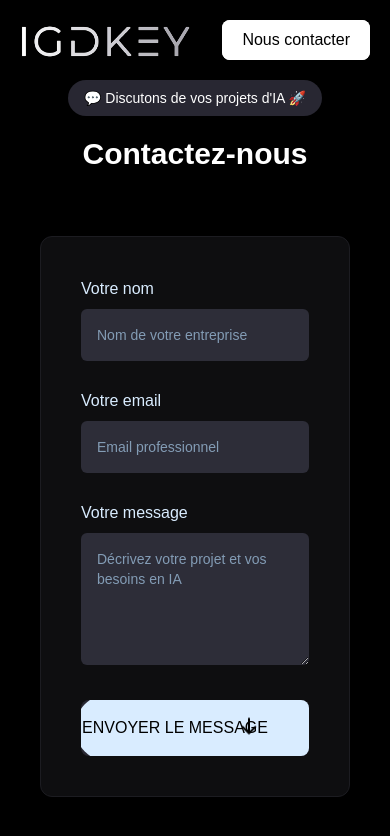
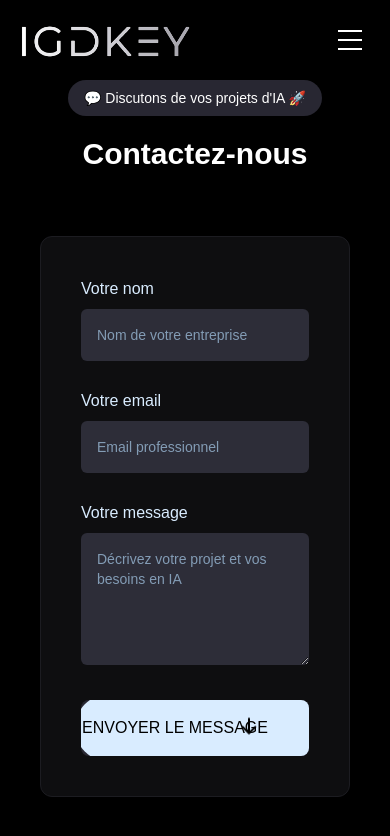
Before and after one commit to JunyiLi0/IGDKEY-website, a React (Vite) app: page /contact in a window 390 px wide. Shown: the top 836 px of the page. Built offline with nearby package versions, Linux system fonts and the light colour scheme; a web font is replaced by a local one.

Commit message:
Menu déroulant pour la version mobile

```diff
--- a/src/components/NavBar.jsx
+++ b/src/components/NavBar.jsx
@@ -6,6 +6,8 @@ import { navLinks } from "../constants";
 const NavBar = () => {
   // track if the user has scrolled down the page
   const [scrolled, setScrolled] = useState(false);
+  // track if the mobile menu is open
+  const [isMenuOpen, setIsMenuOpen] = useState(false);
   const location = useLocation();
 
   useEffect(() => {
@@ -31,6 +33,14 @@ const NavBar = () => {
     }
   };
 
+  const toggleMenu = () => {
+    setIsMenuOpen(!isMenuOpen);
+  };
+
+  const closeMenu = () => {
+    setIsMenuOpen(false);
+  };
+
   return (
     <header className={`navbar ${scrolled ? "scrolled" : "not-scrolled"}`}>
       <div className="inner">
@@ -41,6 +51,19 @@ const NavBar = () => {
             style={{ height: 40, width: 'auto', display: 'inline-block', verticalAlign: 'middle' }}
           />
         </Link>
+
+        {/* Hamburger menu button - visible only on mobile */}
+        <button
+          className="hamburger-btn lg:hidden"
+          onClick={toggleMenu}
+          aria-label="Toggle menu"
+        >
+          <div className={`hamburger-icon ${isMenuOpen ? 'open' : ''}`}>
+            <span></span>
+            <span></span>
+            <span></span>
+          </div>
+        </button>
 
         <nav className="desktop">
           <ul>
@@ -66,12 +89,42 @@ const NavBar = () => {
           </ul>
         </nav>
 
-        <Link to="/contact" className="contact-btn group">
+        <Link to="/contact" className="contact-btn group hidden lg:flex">
           <div className="inner">
             <span>Nous contacter</span>
           </div>
         </Link>
       </div>
+
+      {/* Mobile menu */}
+      <nav className={`mobile-menu ${isMenuOpen ? 'open' : ''}`}>
+        <ul>
+          {navLinks.map(({ link, name }) => {
+            const isExternalLink = link.startsWith("#");
+            return (
+              <li key={name}>
+                {isExternalLink ? (
+                  <a
+                    href={location.pathname === "/" ? link : `/${link}`}
+                    onClick={closeMenu}
+                  >
+                    {name}
+                  </a>
+                ) : (
+                  <Link to={link} onClick={closeMenu}>
+                    {name}
+                  </Link>
+                )}
+              </li>
+            );
+          })}
+          <li>
+            <Link to="/contact" onClick={closeMenu} className="mobile-contact-btn">
+              Nous contacter
+            </Link>
+          </li>
+        </ul>
+      </nav>
     </header>
   );
 }
--- a/src/index.css
+++ b/src/index.css
@@ -153,6 +153,65 @@ section {
         span {
           @apply group-hover:text-white transition-colors duration-300;
         }
+      }
+    }
+
+    /* Hamburger button styles */
+    .hamburger-btn {
+      @apply relative z-[110] w-10 h-10 flex items-center justify-center cursor-pointer bg-transparent border-none;
+    }
+
+    .hamburger-icon {
+      @apply relative w-6 h-5 flex flex-col justify-between;
+
+      span {
+        @apply block w-full h-0.5 bg-white transition-all duration-300 ease-in-out;
+      }
+
+      &.open {
+        span:nth-child(1) {
+          @apply rotate-45 translate-y-2;
+        }
+
+        span:nth-child(2) {
+          @apply opacity-0;
+        }
+
+        span:nth-child(3) {
+          @apply -rotate-45 -translate-y-2;
+        }
+      }
+    }
+
+    /* Mobile menu styles */
+    .mobile-menu {
+      @apply lg:hidden fixed top-[70px] left-0 w-full bg-black/95 backdrop-blur-md overflow-hidden transition-all duration-300 ease-in-out z-[90];
+      max-height: 0;
+      opacity: 0;
+
+      &.open {
+        max-height: 100vh;
+        opacity: 1;
+      }
+
+      ul {
+        @apply flex flex-col py-6 px-5;
+
+        li {
+          @apply w-full border-b border-white/10;
+
+          a {
+            @apply block py-4 text-white-50 text-lg transition-colors duration-300 hover:text-white hover:pl-2;
+          }
+
+          &:last-child {
+            @apply border-b-0 mt-4;
+          }
+        }
+      }
+
+      .mobile-contact-btn {
+        @apply w-full text-center py-3 rounded-lg bg-white text-black font-semibold hover:bg-black-50 hover:text-white transition-all duration-300;
       }
     }
   }
```
